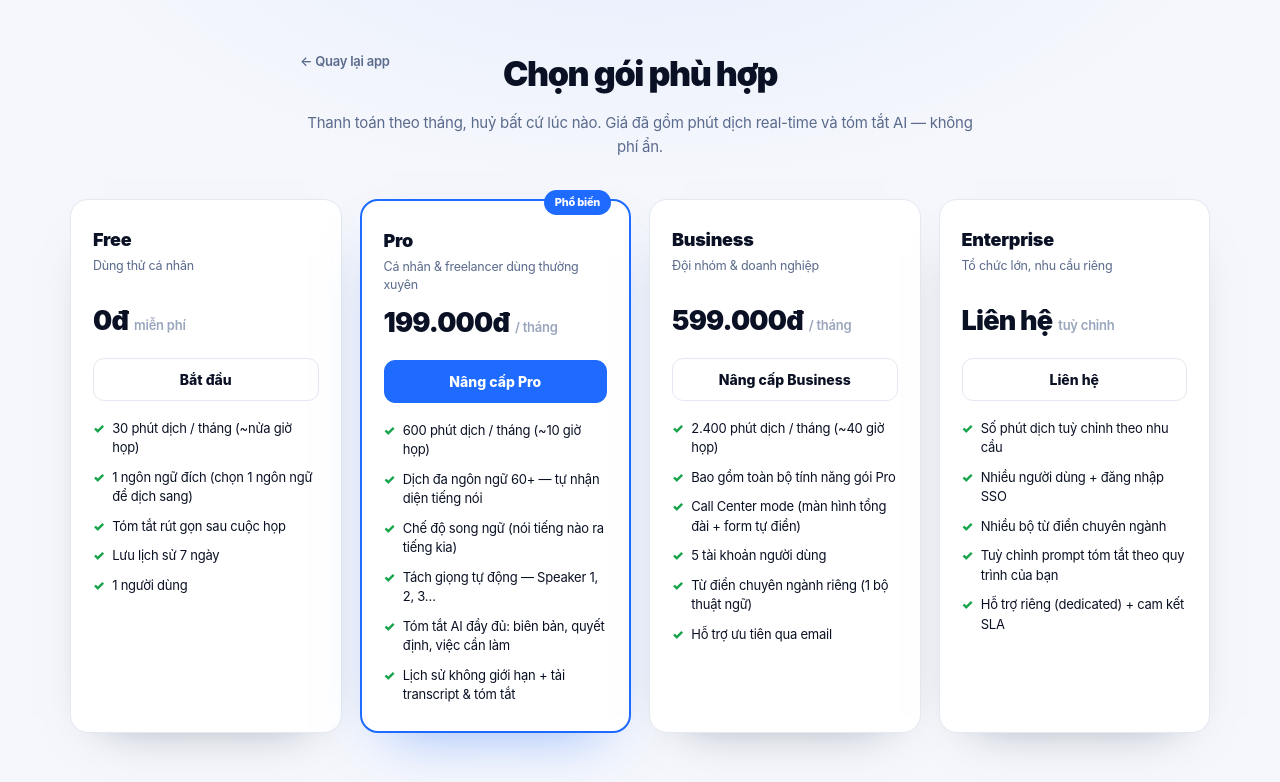
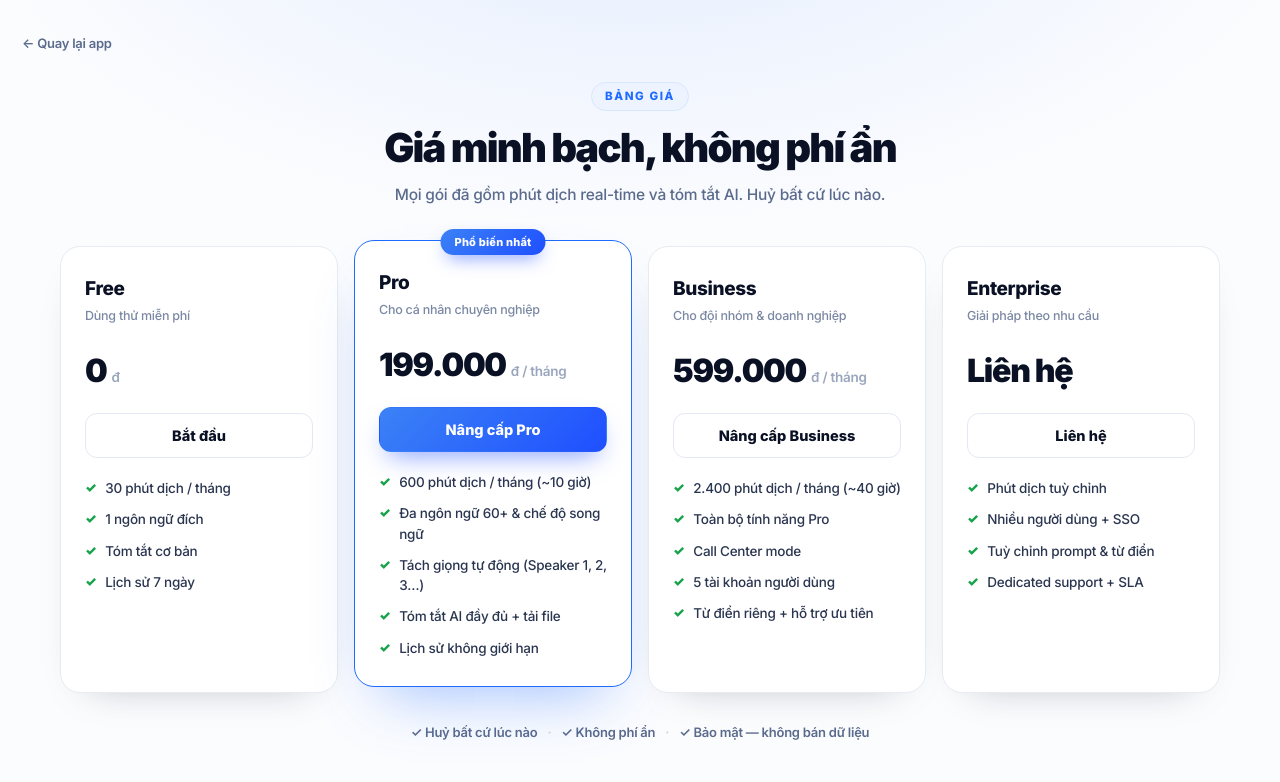
Before and after one commit to james-fsoft/meetAI, a Next.js app: page /pricing in a window 1280 px wide. Shown: the top 782 px of the page. Built offline with nearby package versions, Linux system fonts and the light colour scheme.

Commit message:
Load Inter font app-wide; redesign pricing page (premium, concise); unify support email

```diff
--- a/app/layout.tsx
+++ b/app/layout.tsx
@@ -9,7 +9,15 @@ export const metadata: Metadata = {
 
 export default function RootLayout({ children }: { children: React.ReactNode }) {
   return (
-    <html lang="en">
+    <html lang="vi">
+      <head>
+        <link rel="preconnect" href="https://fonts.googleapis.com" />
+        <link rel="preconnect" href="https://fonts.gstatic.com" crossOrigin="anonymous" />
+        <link
+          href="https://fonts.googleapis.com/css2?family=Inter:wght@400;500;600;700;800;900&display=swap"
+          rel="stylesheet"
+        />
+      </head>
       <body>{children}</body>
     </html>
   );
--- a/app/pricing/page.tsx
+++ b/app/pricing/page.tsx
@@ -9,58 +9,47 @@ type Plan = {
 
 const PLANS: Plan[] = [
   {
-    id: "free", name: "Free", tagline: "Dùng thử cá nhân", price: "0đ", period: "miễn phí", cta: "Bắt đầu",
+    id: "free", name: "Free", tagline: "Dùng thử miễn phí", price: "0", period: "đ", cta: "Bắt đầu",
+    features: ["30 phút dịch / tháng", "1 ngôn ngữ đích", "Tóm tắt cơ bản", "Lịch sử 7 ngày"],
+  },
+  {
+    id: "pro", name: "Pro", tagline: "Cho cá nhân chuyên nghiệp",
+    price: "199.000", period: "đ / tháng", tag: "Phổ biến nhất", highlight: true, cta: "Nâng cấp Pro",
     features: [
-      "30 phút dịch / tháng (~nửa giờ họp)",
-      "1 ngôn ngữ đích (chọn 1 ngôn ngữ để dịch sang)",
-      "Tóm tắt rút gọn sau cuộc họp",
-      "Lưu lịch sử 7 ngày",
-      "1 người dùng",
+      "600 phút dịch / tháng (~10 giờ)",
+      "Đa ngôn ngữ 60+ & chế độ song ngữ",
+      "Tách giọng tự động (Speaker 1, 2, 3…)",
+      "Tóm tắt AI đầy đủ + tải file",
+      "Lịch sử không giới hạn",
     ],
   },
   {
-    id: "pro", name: "Pro", tagline: "Cá nhân & freelancer dùng thường xuyên",
-    price: "199.000đ", period: "/ tháng", tag: "Phổ biến", highlight: true, cta: "Nâng cấp Pro",
+    id: "business", name: "Business", tagline: "Cho đội nhóm & doanh nghiệp",
+    price: "599.000", period: "đ / tháng", cta: "Nâng cấp Business",
     features: [
-      "600 phút dịch / tháng (~10 giờ họp)",
-      "Dịch đa ngôn ngữ 60+ — tự nhận diện tiếng nói",
-      "Chế độ song ngữ (nói tiếng nào ra tiếng kia)",
-      "Tách giọng tự động — Speaker 1, 2, 3…",
-      "Tóm tắt AI đầy đủ: biên bản, quyết định, việc cần làm",
-      "Lịch sử không giới hạn + tải transcript & tóm tắt",
+      "2.400 phút dịch / tháng (~40 giờ)",
+      "Toàn bộ tính năng Pro",
+      "Call Center mode",
+      "5 tài khoản người dùng",
+      "Từ điển riêng + hỗ trợ ưu tiên",
     ],
   },
   {
-    id: "business", name: "Business", tagline: "Đội nhóm & doanh nghiệp",
-    price: "599.000đ", period: "/ tháng", cta: "Nâng cấp Business",
+    id: "enterprise", name: "Enterprise", tagline: "Giải pháp theo nhu cầu",
+    price: "Liên hệ", period: "", cta: "Liên hệ",
     features: [
-      "2.400 phút dịch / tháng (~40 giờ họp)",
-      "Bao gồm toàn bộ tính năng gói Pro",
-      "Call Center mode (màn hình tổng đài + form tự điền)",
-      "5 tài khoản người dùng",
-      "Từ điển chuyên ngành riêng (1 bộ thuật ngữ)",
-      "Hỗ trợ ưu tiên qua email",
-    ],
-  },
-  {
-    id: "enterprise", name: "Enterprise", tagline: "Tổ chức lớn, nhu cầu riêng",
-    price: "Liên hệ", period: "tuỳ chỉnh", cta: "Liên hệ",
-    features: [
-      "Số phút dịch tuỳ chỉnh theo nhu cầu",
-      "Nhiều người dùng + đăng nhập SSO",
-      "Nhiều bộ từ điển chuyên ngành",
-      "Tuỳ chỉnh prompt tóm tắt theo quy trình của bạn",
-      "Hỗ trợ riêng (dedicated) + cam kết SLA",
+      "Phút dịch tuỳ chỉnh",
+      "Nhiều người dùng + SSO",
+      "Tuỳ chỉnh prompt & từ điển",
+      "Dedicated support + SLA",
     ],
   },
 ];
 
 const FAQ = [
-  { q: '“Phút dịch” là gì?', a: "Là số phút âm thanh được dịch trực tiếp hoặc chuyển thành biên bản. Ví dụ 1 cuộc họp 30 phút = 30 phút dịch. Hạn mức làm mới mỗi tháng." },
-  { q: "Dịch đa ngôn ngữ & song ngữ khác nhau thế nào?", a: "Đa ngôn ngữ: hệ thống tự nhận diện tiếng đang nói rồi dịch sang 1 ngôn ngữ bạn chọn. Song ngữ: chọn 2 ngôn ngữ, ai nói tiếng nào sẽ ra tiếng còn lại — hợp cho hội thoại 2 bên." },
-  { q: "Tách giọng (speaker) hoạt động ra sao?", a: "Khi nhiều người nói, hệ thống tự gán nhãn Speaker 1, 2, 3… để biết ai nói câu nào, giúp biên bản rõ ràng." },
-  { q: "Có thể đổi hoặc huỷ gói không?", a: "Có. Thanh toán theo tháng, nâng/hạ hoặc huỷ bất cứ lúc nào; gói hiện tại dùng hết chu kỳ đã trả." },
-  { q: "Vượt hạn mức phút thì sao?", a: "Tính năng dịch trực tiếp tạm dừng tới kỳ sau, hoặc bạn nâng gói. Gói phút lẻ (mua thêm) sắp ra mắt." },
+  { q: "“Phút dịch” là gì?", a: "Số phút âm thanh được dịch trực tiếp hoặc tạo biên bản. Họp 30 phút = 30 phút dịch. Hạn mức làm mới mỗi tháng." },
+  { q: "Đa ngôn ngữ và song ngữ khác gì?", a: "Đa ngôn ngữ: tự nhận diện rồi dịch sang 1 ngôn ngữ. Song ngữ: chọn 2 ngôn ngữ, nói tiếng nào ra tiếng còn lại." },
+  { q: "Đổi hoặc huỷ gói được không?", a: "Được. Thanh toán theo tháng, nâng/hạ/huỷ bất cứ lúc nào, dùng đến hết chu kỳ đã trả." },
 ];
 
 export default function Pricing() {
@@ -68,7 +57,7 @@ export default function Pricing() {
 
   async function choose(plan: Plan) {
     if (plan.id === "free") { location.href = "/"; return; }
-    if (plan.id === "enterprise") { location.href = "mailto:sales@transflash.app?subject=Meeting AI Enterprise"; return; }
+    if (plan.id === "enterprise") { location.href = "mailto:support@transflash.app?subject=Meeting AI Enterprise"; return; }
     setBusy(plan.id);
     try {
       const r = await fetch(`/api/checkout?plan=${plan.id}`, { method: "POST" });
@@ -84,10 +73,12 @@ export default function Pricing() {
 
   return (
     <main style={S.wrap}>
+      <a href="/" style={S.back}>← Quay lại app</a>
+
       <header style={S.head}>
-        <a href="/" style={S.back}>← Quay lại app</a>
-        <h1 style={S.h1}>Chọn gói phù hợp</h1>
-        <p style={S.sub}>Thanh toán theo tháng, huỷ bất cứ lúc nào. Giá đã gồm phút dịch real-time và tóm tắt AI — không phí ẩn.</p>
+        <span style={S.eyebrow}>BẢNG GIÁ</span>
+        <h1 style={S.h1}>Giá minh bạch, không phí ẩn</h1>
+        <p style={S.sub}>Mọi gói đã gồm phút dịch real-time và tóm tắt AI. Huỷ bất cứ lúc nào.</p>
       </header>
 
       <section style={S.grid}>
@@ -98,7 +89,7 @@ export default function Pricing() {
             <div style={S.tagline}>{p.tagline}</div>
             <div style={S.priceRow}>
               <span style={S.price}>{p.price}</span>
-              <span style={S.period}>{p.period}</span>
+              {p.period && <span style={S.period}>{p.period}</span>}
             </div>
             <button
               onClick={() => choose(p)}
@@ -116,51 +107,61 @@ export default function Pricing() {
         ))}
       </section>
 
+      <div style={S.trust}>
+        <span>✓ Huỷ bất cứ lúc nào</span>
+        <span style={S.dot}>·</span>
+        <span>✓ Không phí ẩn</span>
+        <span style={S.dot}>·</span>
+        <span>✓ Bảo mật — không bán dữ liệu</span>
+      </div>
+
       <section style={S.faqWrap}>
-        <h2 style={S.faqH}>Giải thích nhanh</h2>
-        <div style={S.faqGrid}>
         {FAQ.map((f) => (
           <div key={f.q} style={S.faqItem}>
             <div style={S.faqQ}>{f.q}</div>
             <div style={S.faqA}>{f.a}</div>
           </div>
         ))}
-        </div>
-        <p style={S.note}>Mọi gói đều bảo mật — âm thanh được xử lý để dịch/tóm tắt, không bán cho bên thứ ba.</p>
       </section>
     </main>
   );
 }
 
+const FONT = "'Inter',system-ui,-apple-system,sans-serif";
 const S: Record<string, React.CSSProperties> = {
-  wrap: { minHeight: "100vh", padding: "48px 22px 70px", fontFamily: "'Inter',system-ui,sans-serif",
-    background: "radial-gradient(1000px 520px at 50% -10%,rgba(31,107,255,.08),transparent 60%),#f5f7fc", color: "#0a1124" },
-  head: { textAlign: "center", maxWidth: 680, margin: "0 auto 40px", position: "relative" },
-  back: { position: "absolute", left: 0, top: 4, fontSize: 13, fontWeight: 600, color: "#5b6b8c", textDecoration: "none" },
-  h1: { fontSize: 34, fontWeight: 900, letterSpacing: "-.04em", marginBottom: 12 },
-  sub: { fontSize: 15, color: "#5b6b8c", lineHeight: 1.6 },
-  grid: { display: "grid", gridTemplateColumns: "repeat(auto-fit,minmax(244px,1fr))", gap: 18, maxWidth: 1140, margin: "0 auto" },
-  card: { position: "relative", background: "#fff", border: "1px solid #e3e8f2", borderRadius: 18, padding: "26px 22px",
-    boxShadow: "0 20px 50px -36px rgba(10,17,36,.5)", display: "flex", flexDirection: "column" },
-  cardHi: { border: "2px solid #1f6bff", boxShadow: "0 26px 56px -30px rgba(31,107,255,.5)" },
-  tag: { position: "absolute", top: -11, right: 18, background: "#1f6bff", color: "#fff", fontSize: 11, fontWeight: 800,
-    padding: "4px 11px", borderRadius: 20 },
-  name: { fontSize: 18, fontWeight: 900 },
-  tagline: { fontSize: 12.5, color: "#5b6b8c", marginTop: 4, minHeight: 34, lineHeight: 1.4 },
-  priceRow: { display: "flex", alignItems: "baseline", gap: 6, margin: "10px 0 16px" },
-  price: { fontSize: 27, fontWeight: 900, letterSpacing: "-.03em" },
-  period: { fontSize: 13, color: "#9aa6bd", fontWeight: 600 },
+  wrap: { minHeight: "100vh", padding: "30px 22px 70px", fontFamily: FONT, color: "#0a1124",
+    background: "radial-gradient(1100px 560px at 50% -12%,rgba(31,107,255,.10),transparent 62%),#fbfcfe",
+    WebkitFontSmoothing: "antialiased" },
+  back: { display: "inline-block", fontSize: 13, fontWeight: 600, color: "#5b6b8c", textDecoration: "none", marginBottom: 18 },
+  head: { textAlign: "center", maxWidth: 620, margin: "10px auto 38px" },
+  eyebrow: { display: "inline-block", fontSize: 11.5, fontWeight: 800, letterSpacing: ".14em", color: "#1f6bff",
+    background: "#eef4ff", border: "1px solid #d9e6ff", borderRadius: 30, padding: "5px 13px", marginBottom: 16 },
+  h1: { fontSize: 40, fontWeight: 900, letterSpacing: "-.045em", lineHeight: 1.05, marginBottom: 14 },
+  sub: { fontSize: 15.5, color: "#5b6b8c", lineHeight: 1.6, fontWeight: 500 },
+  grid: { display: "grid", gridTemplateColumns: "repeat(auto-fit,minmax(248px,1fr))", gap: 16, maxWidth: 1160, margin: "0 auto" },
+  card: { position: "relative", background: "#fff", border: "1px solid #e7ebf3", borderRadius: 20, padding: "28px 24px",
+    boxShadow: "0 16px 40px -30px rgba(10,17,36,.4)", display: "flex", flexDirection: "column", transition: ".2s" },
+  cardHi: { border: "1.5px solid #1f6bff", boxShadow: "0 30px 60px -28px rgba(31,107,255,.45)", transform: "translateY(-6px)" },
+  tag: { position: "absolute", top: -12, left: "50%", transform: "translateX(-50%)", whiteSpace: "nowrap",
+    background: "linear-gradient(135deg,#3b82f6,#1f4fff)", color: "#fff", fontSize: 11, fontWeight: 800,
+    letterSpacing: ".02em", padding: "5px 14px", borderRadius: 30, boxShadow: "0 8px 18px -6px rgba(31,79,255,.6)" },
+  name: { fontSize: 19, fontWeight: 800, letterSpacing: "-.02em" },
+  tagline: { fontSize: 12.5, color: "#7b88a3", marginTop: 4, minHeight: 32, lineHeight: 1.4, fontWeight: 500 },
+  priceRow: { display: "flex", alignItems: "baseline", gap: 5, margin: "8px 0 18px", flexWrap: "wrap" },
+  price: { fontSize: 32, fontWeight: 900, letterSpacing: "-.04em" },
+  period: { fontSize: 13.5, color: "#9aa6bd", fontWeight: 600 },
   cta: { width: "100%", border: "1.5px solid #e3e8f2", background: "#fff", color: "#0a1124", cursor: "pointer",
-    fontFamily: "inherit", fontSize: 14, fontWeight: 800, padding: "12px", borderRadius: 11, marginBottom: 18 },
-  ctaHi: { background: "#1f6bff", color: "#fff", border: "1.5px solid #1f6bff" },
-  feats: { listStyle: "none", display: "flex", flexDirection: "column", gap: 10 },
-  feat: { fontSize: 13, color: "#0a1124", display: "flex", alignItems: "flex-start", gap: 8, lineHeight: 1.5 },
-  check: { color: "#16a34a", fontWeight: 900, flexShrink: 0 },
-  faqWrap: { maxWidth: 900, margin: "48px auto 0" },
-  faqH: { fontSize: 20, fontWeight: 900, textAlign: "center", marginBottom: 20, letterSpacing: "-.02em" },
-  faqGrid: { display: "grid", gridTemplateColumns: "repeat(auto-fit,minmax(260px,1fr))", gap: 14 },
-  faqItem: { background: "#fff", border: "1px solid #e3e8f2", borderRadius: 14, padding: "16px 18px" },
-  faqQ: { fontSize: 14, fontWeight: 800, marginBottom: 6 },
-  faqA: { fontSize: 13, color: "#5b6b8c", lineHeight: 1.6 },
-  note: { textAlign: "center", fontSize: 12.5, color: "#9aa6bd", marginTop: 26 },
+    fontFamily: FONT, fontSize: 14.5, fontWeight: 800, padding: "13px", borderRadius: 12, marginBottom: 20, transition: ".15s" },
+  ctaHi: { background: "linear-gradient(135deg,#3b82f6,#1f4fff)", color: "#fff", border: "1.5px solid transparent",
+    boxShadow: "0 12px 26px -10px rgba(31,79,255,.6)" },
+  feats: { listStyle: "none", display: "flex", flexDirection: "column", gap: 11 },
+  feat: { fontSize: 13.5, color: "#2a3550", display: "flex", alignItems: "flex-start", gap: 9, lineHeight: 1.5, fontWeight: 500 },
+  check: { color: "#16a34a", fontWeight: 900, flexShrink: 0, fontSize: 13 },
+  trust: { display: "flex", gap: 10, justifyContent: "center", flexWrap: "wrap", marginTop: 30,
+    fontSize: 13, color: "#5b6b8c", fontWeight: 600 },
+  dot: { color: "#cdd5e4" },
+  faqWrap: { maxWidth: 860, margin: "40px auto 0", display: "grid", gridTemplateColumns: "repeat(auto-fit,minmax(250px,1fr))", gap: 12 },
+  faqItem: { background: "#fff", border: "1px solid #e7ebf3", borderRadius: 14, padding: "16px 18px" },
+  faqQ: { fontSize: 13.5, fontWeight: 800, marginBottom: 6, letterSpacing: "-.01em" },
+  faqA: { fontSize: 12.5, color: "#6b7690", lineHeight: 1.6, fontWeight: 500 },
 };
--- a/app/privacy/page.tsx
+++ b/app/privacy/page.tsx
@@ -52,7 +52,7 @@ export default function Privacy() {
 
         <h2 style={S.h2}>5. Quyền của bạn</h2>
         <p style={S.p}>Bạn có quyền truy cập, chỉnh sửa hoặc yêu cầu xóa dữ liệu cá nhân, và rút lại sự đồng ý.
-          Để xóa toàn bộ tài khoản và dữ liệu, liên hệ <b>privacy@transflash.app</b>.</p>
+          Để xóa toàn bộ tài khoản và dữ liệu, liên hệ <b>support@transflash.app</b>.</p>
 
         <h2 style={S.h2}>6. Bảo mật</h2>
         <p style={S.p}>Dữ liệu được truyền qua kết nối mã hóa (HTTPS/WSS). Khóa API của nhà cung cấp được giữ phía máy chủ,
@@ -68,7 +68,7 @@ export default function Privacy() {
         <p style={S.p}>Chúng tôi có thể cập nhật chính sách này. Bản mới sẽ đăng tại trang này kèm ngày cập nhật.</p>
 
         <h2 style={S.h2}>10. Liên hệ</h2>
-        <p style={S.p}>Mọi câu hỏi về bảo mật: <b>privacy@transflash.app</b></p>
+        <p style={S.p}>Mọi câu hỏi về bảo mật: <b>support@transflash.app</b></p>
 
         <p style={S.foot}><a href="/terms" style={S.link}>Điều khoản dịch vụ →</a></p>
       </div>
```
Lines whose indentation alone changed are shown as unchanged.
